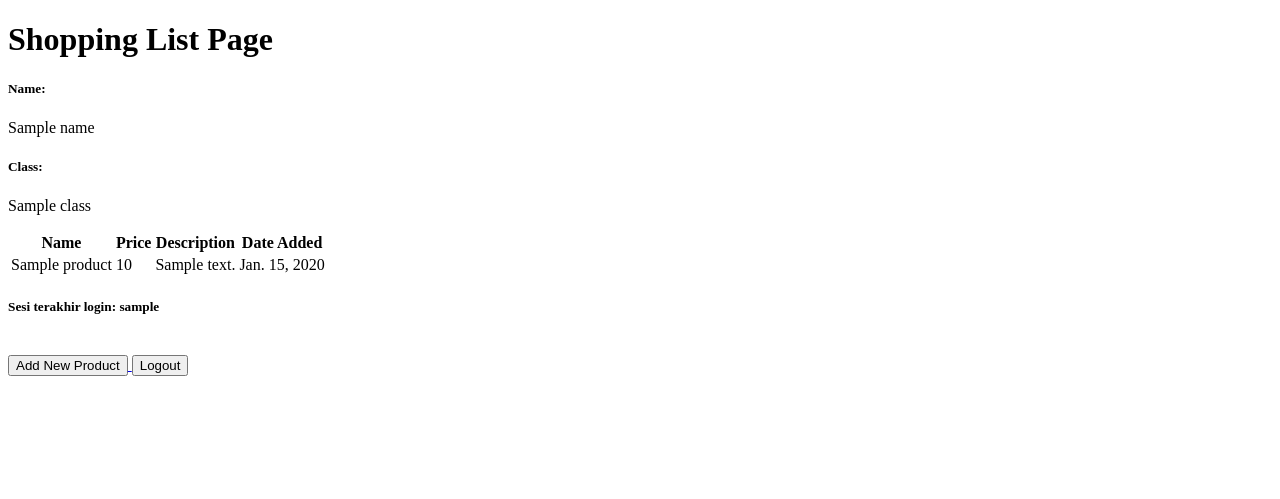
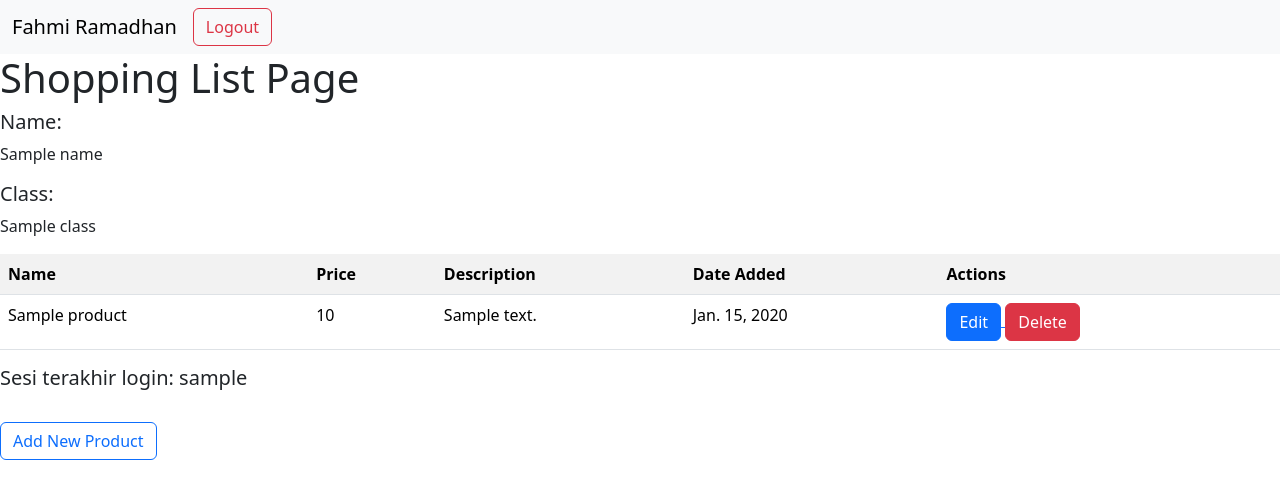
Before and after one commit to fahmi-ramadhan/shopping-list, a Django app: template main/templates/main.html in a window 1280 px wide. Shown: the top 499 px of the page. Run offline with Django 4.2, Linux system fonts and the light colour scheme; tables that the repository leaves empty hold one stand-in row (values such as "Sample post"); the template is opened without the code that fills it: values that come from a table or form of the project are taken from there, most other values are stand-ins (such as "Sample title", 1, 10 or a date in 2020).

Commit message:
Finish Tutorial 5

```diff
--- a/main/templates/main.html
+++ b/main/templates/main.html
@@ -1,6 +1,17 @@
 {% extends 'base.html' %}
 
 {% block content %}
+    <nav class="navbar bg-body-tertiary">
+        <div class="container-fluid justify-content-start">
+            <span class="navbar-brand mb-0 h1">Fahmi Ramadhan</span>
+            <a href="{% url 'main:logout' %}">
+                <button class="btn btn-outline-danger">
+                    Logout
+                </button>
+            </a>
+        </div>
+    </nav>
+
     <h1>Shopping List Page</h1>
 
     <h5>Name:</h5>
@@ -9,12 +20,13 @@
     <h5>Class:</h5>
     <p>{{class}}</p>
 
-    <table>
+    <table class="table table-striped">
         <tr>
             <th>Name</th>
             <th>Price</th>
             <th>Description</th>
             <th>Date Added</th>
+            <th>Actions</th>
         </tr>
 
         {% for product in products %}
@@ -23,6 +35,18 @@
                 <td>{{product.price}}</td>
                 <td>{{product.description}}</td>
                 <td>{{product.date_added}}</td>
+                <td>
+                    <a href="{% url 'main:edit_product' product.pk %}">
+                        <button class="btn btn-primary">
+                            Edit
+                        </button>
+                    </a>
+                    <a href="{% url 'main:delete_product' product.pk %}">
+                        <button class="btn btn-danger">
+                            Delete
+                        </button>
+                    </a>
+                </td>
             </tr>
         {% endfor %}
     </table>
@@ -32,14 +56,8 @@
     <br />
 
     <a href="{% url 'main:create_product' %}">
-        <button>
+        <button class="btn btn-outline-primary">
             Add New Product
         </button>
     </a>
-
-    <a href="{% url 'main:logout' %}">
-        <button>
-            Logout
-        </button>
-    </a>
 {% endblock content %}
--- a/main/urls.py
+++ b/main/urls.py
@@ -1,7 +1,7 @@
 from django.urls import path
 from main.views import show_main
 from main.views import show_main, create_product
-from main.views import show_main, create_product, show_xml, show_json, show_xml_by_id, show_json_by_id, register, login_user, logout_user
+from main.views import show_main, create_product, show_xml, show_json, show_xml_by_id, show_json_by_id, register, login_user, logout_user, edit_product, delete_product
 
 app_name = 'main'
 
@@ -15,4 +15,6 @@ urlpatterns = [
     path('register/', register, name='register'),
     path('login/', login_user, name='login'),
     path('logout/', logout_user, name='logout'),
+    path('edit-product/<int:id>', edit_product, name='edit_product'),
+    path('delete/<int:id>', delete_product, name='delete_product'),
 ]
--- a/templates/base.html
+++ b/templates/base.html
@@ -2,13 +2,14 @@
 <!DOCTYPE html>
 <html lang="en">
     <head>
-        <meta charset="UTF-8" />
-        <meta
-            name="viewport"
-            content="width=device-width, initial-scale=1.0"
-        />
         {% block meta %}
+            <meta charset="UTF-8" />
+            <meta name="viewport" content="width=device-width, initial-scale=1">
         {% endblock meta %}
+        <link href="https://cdn.jsdelivr.net/npm/bootstrap@5.3.2/dist/css/bootstrap.min.css" rel="stylesheet" integrity="sha384-T3c6CoIi6uLrA9TneNEoa7RxnatzjcDSCmG1MXxSR1GAsXEV/Dwwykc2MPK8M2HN" crossorigin="anonymous">
+        <script src="https://code.jquery.com/jquery-3.6.0.min.js" integrity="sha384-KyZXEAg3QhqLMpG8r+J4jsl5c9zdLKaUk5Ae5f5b1bw6AUn5f5v8FZJoMxm6f5cH1" crossorigin="anonymous"></script>
+        <script src="https://cdn.jsdelivr.net/npm/@popperjs/core@2.11.8/dist/umd/popper.min.js" integrity="sha384-I7E8VVD/ismYTF4hNIPjVp/Zjvgyol6VFvRkX/vR+Vc4jQkC+hVqc2pM8ODewa9r" crossorigin="anonymous"></script>
+        <script src="https://cdn.jsdelivr.net/npm/bootstrap@5.3.2/dist/js/bootstrap.min.js" integrity="sha384-BBtl+eGJRgqQAUMxJ7pMwbEyER4l1g+O15P+16Ep7Q9Q+zqX6gSbd85u4mG4QzX+" crossorigin="anonymous"></script>
     </head>
 
     <body>
```
Also changed, not shown: main/templates/edit_product.html (added, +22 -0 lines), main/views.py (+23 -0 lines).
